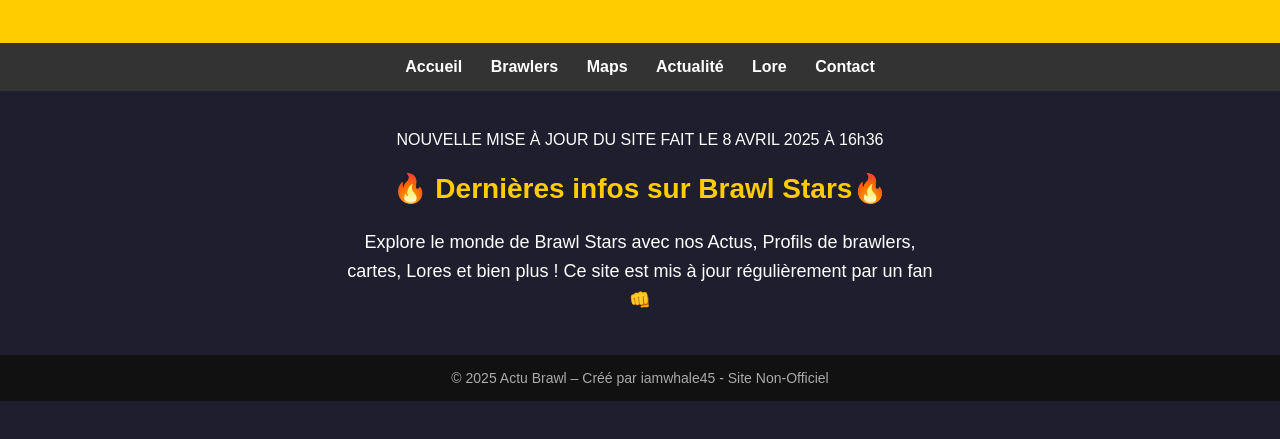
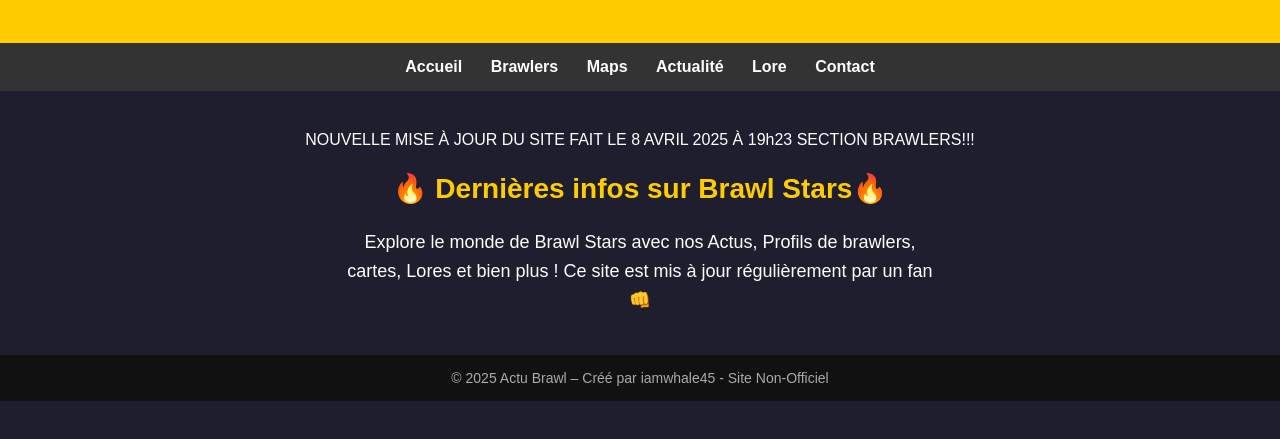
Before and after one commit to IaMWhale1/brawl-life, a plain HTML site: page index.html in a window 1280 px wide. Shown: the part 131-570 px from the top of the page. Drawn offline with Linux system fonts and the light colour scheme.

Commit message:
Update index.html

```diff
--- a/index.html
+++ b/index.html
@@ -79,7 +79,7 @@
   </nav>
 
   <main>
-  </h2> NOUVELLE MISE À JOUR DU SITE FAIT LE 8 AVRIL 2025 À 16h36 <h2>
+  </h2> NOUVELLE MISE À JOUR DU SITE FAIT LE 8 AVRIL 2025 À 19h23 SECTION BRAWLERS!!! <h2>
     <h2>🔥 Dernières infos sur Brawl Stars🔥</h2>
     <p>Explore le monde de Brawl Stars avec nos Actus, Profils de brawlers, cartes, Lores et bien plus !
     Ce site est mis à jour régulièrement par un fan 👊</p>
```
